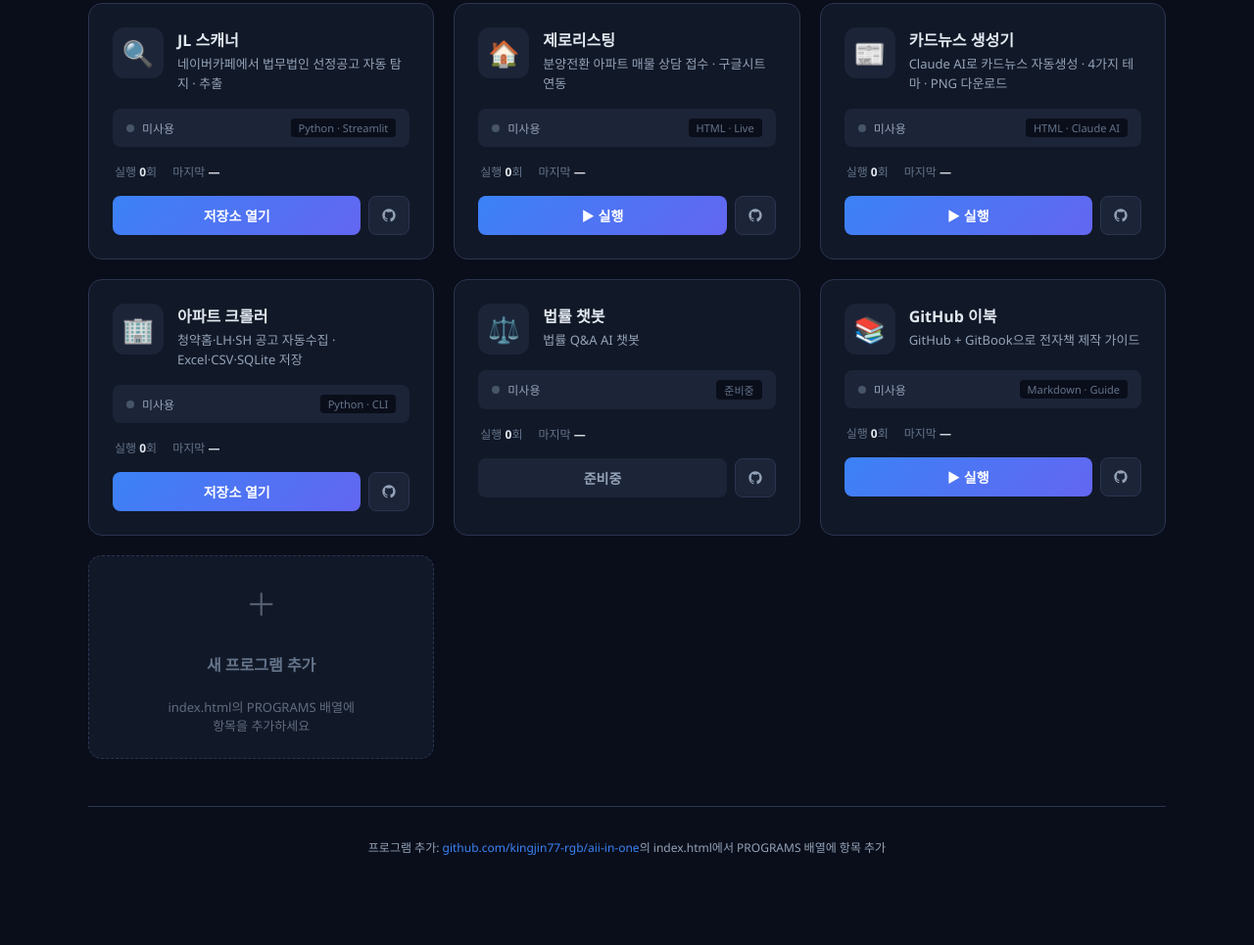
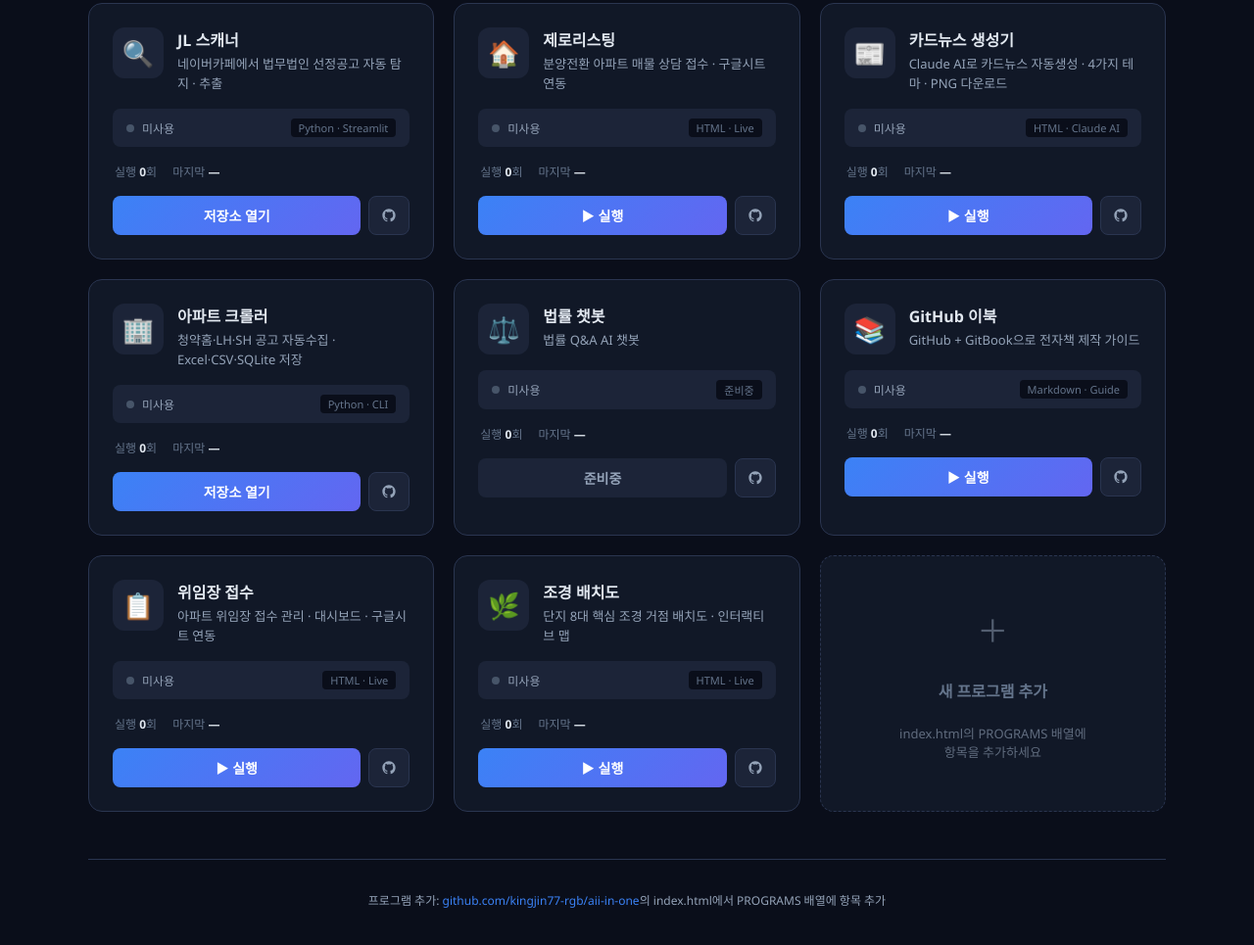
Before and after one commit to kingjin77-rgb/aii-in-one, a plain HTML site: page index.html in a window 1280 px wide. Shown: the part 299-1264 px from the top of the page at 98% size. Before the commit the page ends 1233 px from the top, so only its background shows below. Drawn offline with Linux system fonts and the light colour scheme.

Commit message:
Add 위임장접수, 조경배치도 to dashboard

```diff
--- a/index.html
+++ b/index.html
@@ -355,6 +355,26 @@ const PROGRAMS = [
     ghUrl: 'https://github.com/kingjin77-rgb/github-ebook',
     tag: 'Markdown · Guide',
   },
+  {
+    id: 'wijimjang',
+    icon: '📋',
+    name: '위임장 접수',
+    desc: '아파트 위임장 접수 관리 · 대시보드 · 구글시트 연동',
+    url: 'https://kingjin77-rgb.github.io/wijimjang-reception',
+    urlType: 'live',
+    ghUrl: 'https://github.com/kingjin77-rgb/wijimjang-reception',
+    tag: 'HTML · Live',
+  },
+  {
+    id: 'landscape-map',
+    icon: '🌿',
+    name: '조경 배치도',
+    desc: '단지 8대 핵심 조경 거점 배치도 · 인터랙티브 맵',
+    url: 'https://kingjin77-rgb.github.io/landscape-map',
+    urlType: 'live',
+    ghUrl: 'https://github.com/kingjin77-rgb/landscape-map',
+    tag: 'HTML · Live',
+  },
 ];
 
 // ══════════════════════════════════════════════════
```
